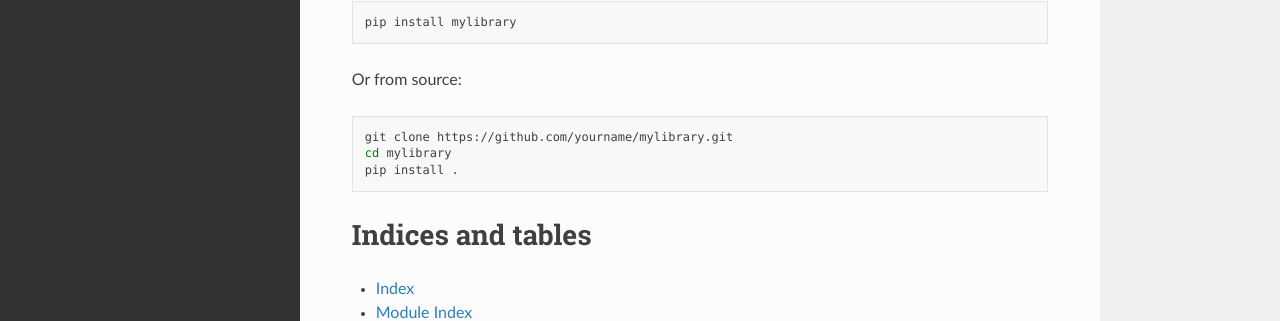
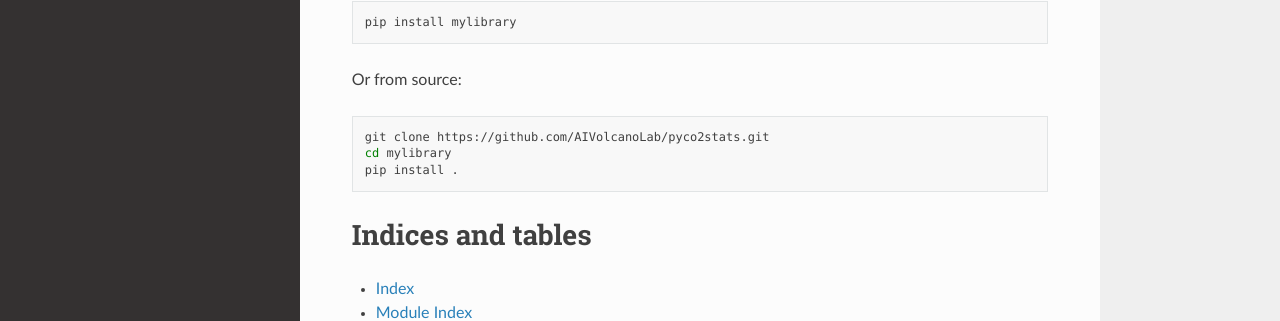
Before and after one commit to AIVolcanoLab/pyco2stats, a Sphinx documentation site: the page built from docs/index.rst, in a window 1280 px wide and 900 px high, scrolled down 857 px. Shown: the part 421-742 px from the top of the window. Built offline with Sphinx 7.4.7 and the Read the Docs theme 3.1.0, drawn with Linux system fonts in a browser that asks for light colours; some of the changed lines change nothing that is shown.

Commit message:
Update index.rst

```diff
--- a/docs/index.rst
+++ b/docs/index.rst
@@ -70,7 +70,7 @@ Or from source:
 
 .. code-block:: bash
 
-   git clone https://github.com/yourname/mylibrary.git
+   git clone https://github.com/AIVolcanoLab/pyco2stats.git
    cd mylibrary
    pip install .
 
```
